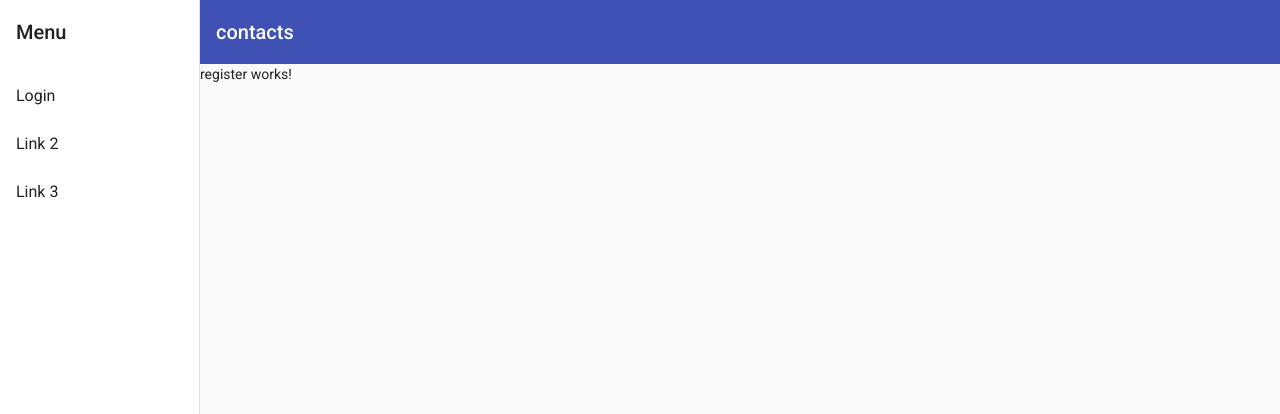
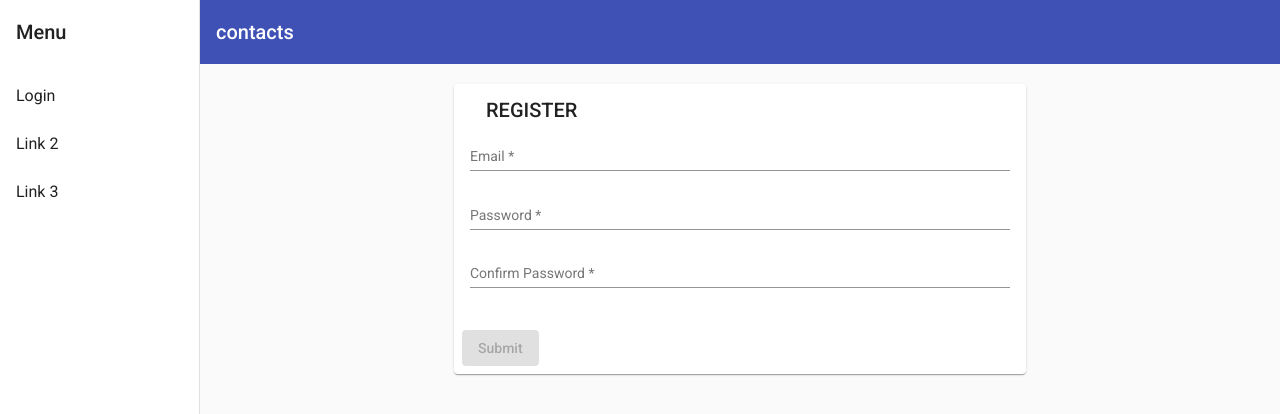
Before and after one commit to bishop254/contacts, an Angular app: page /sign-up in a window 1280 px wide. Shown: the top 414 px of the page. Built offline with nearby package versions, Linux system fonts and the light colour scheme.

Commit message:
Added the register component.

```diff
--- a/src/app/components/register/register.component.html
+++ b/src/app/components/register/register.component.html
@@ -1 +1,69 @@
-<p>register works!</p>
+<form [formGroup]="addressForm" novalidate (ngSubmit)="onSubmit()">
+  <mat-card class="shipping-card">
+    <mat-card-header>
+      <mat-card-title>REGISTER</mat-card-title>
+    </mat-card-header>
+    <mat-card-content>
+      <div class="row">
+        <div class="col">
+          <mat-form-field class="full-width">
+            <input matInput placeholder="Email" formControlName="email" />
+            <mat-error
+              *ngIf="addressForm.controls['email'].hasError('required')"
+            >
+              Email is <strong>required</strong>
+            </mat-error>
+          </mat-form-field>
+        </div>
+      </div>
+      <div class="row">
+        <div class="col">
+          <mat-form-field class="full-width">
+            <input
+              type="password"
+              matInput
+              placeholder="Password"
+              formControlName="password"
+            />
+            <mat-error
+              *ngIf="addressForm.controls['password'].hasError('required')"
+            >
+              Password is <strong>required</strong>
+            </mat-error>
+          </mat-form-field>
+        </div>
+      </div>
+      <div class="row">
+        <div class="col">
+          <mat-form-field class="full-width">
+            <input
+              type="password"
+              matInput
+              placeholder="Confirm Password"
+              formControlName="confirmPassword"
+            />
+            <mat-error
+              *ngIf="
+                addressForm.controls['confirmPassword'].hasError('required')
+              "
+            >
+              Confirm Password is <strong>required</strong>
+            </mat-error>
+            <mat-error
+              *ngIf="
+                addressForm.controls['confirmPassword'].hasError(
+                  'confirmedValidator'
+                )
+              "
+            >
+              Passwords <strong>do not match</strong>
+            </mat-error>
+          </mat-form-field>
+        </div>
+      </div>
+    </mat-card-content>
+    <mat-card-actions>
+      <button mat-raised-button color="primary" type="submit" [disabled]="!addressForm.valid">Submit</button>
+    </mat-card-actions>
+  </mat-card>
+</form>
--- a/src/app/components/register/register.component.scss
+++ b/src/app/components/register/register.component.scss
@@ -0,0 +1,32 @@
+.full-width {
+    width: 100%;
+  }
+
+  .shipping-card {
+    width: 50%;
+    min-width: 120px;
+    margin: 20px auto;
+  }
+
+  .mat-radio-button {
+    display: block;
+    margin: 5px 0;
+  }
+
+  .row {
+    display: flex;
+    flex-direction: row;
+  }
+
+  .col {
+    flex: 1;
+    margin-right: 20px;
+  }
+
+  .col:last-child {
+    margin-right: 0;
+  }
+
+  .row {
+    margin: 2px 0;
+  }
--- a/src/app/components/register/register.component.ts
+++ b/src/app/components/register/register.component.ts
@@ -1,15 +1,54 @@
 import { Component, OnInit } from '@angular/core';
+import { FormBuilder, FormGroup, Validators } from '@angular/forms';
+import { FirebaseService } from 'src/app/services/firebase.service';
 
 @Component({
   selector: 'app-register',
   templateUrl: './register.component.html',
-  styleUrls: ['./register.component.scss']
+  styleUrls: ['./register.component.scss'],
 })
 export class RegisterComponent implements OnInit {
+  addressForm = this.fb.group(
+    {
+      email: [null, Validators.required],
+      password: [null, Validators.required],
+      confirmPassword: [null, Validators.required],
+    },
+    {
+      validator: this.ConfirmedValidator('password', 'confirmPassword'),
+    }
+  );
 
-  constructor() { }
+  hasUnitNumber = false;
 
-  ngOnInit(): void {
+  constructor(private fb: FormBuilder, private auth: FirebaseService) {}
+
+  ngOnInit(): void {}
+
+  onSubmit(): void {
+    let em: string = this.addressForm.controls['email'].value!;
+    let pass: string = this.addressForm.controls['password'].value!;
+    this.auth.SignUp(em, pass);
   }
 
+  ConfirmedValidator(controlName: string, matchingControlName: string) {
+    return (formGroup: FormGroup) => {
+      const control = formGroup.controls[controlName];
+
+      const matchingControl = formGroup.controls[matchingControlName];
+
+      if (
+        matchingControl.errors &&
+        !matchingControl.errors['confirmedValidator']
+      ) {
+        return;
+      }
+
+      if (control.value !== matchingControl.value) {
+        matchingControl.setErrors({ confirmedValidator: true });
+      } else {
+        matchingControl.setErrors(null);
+      }
+    };
+  }
 }
```
